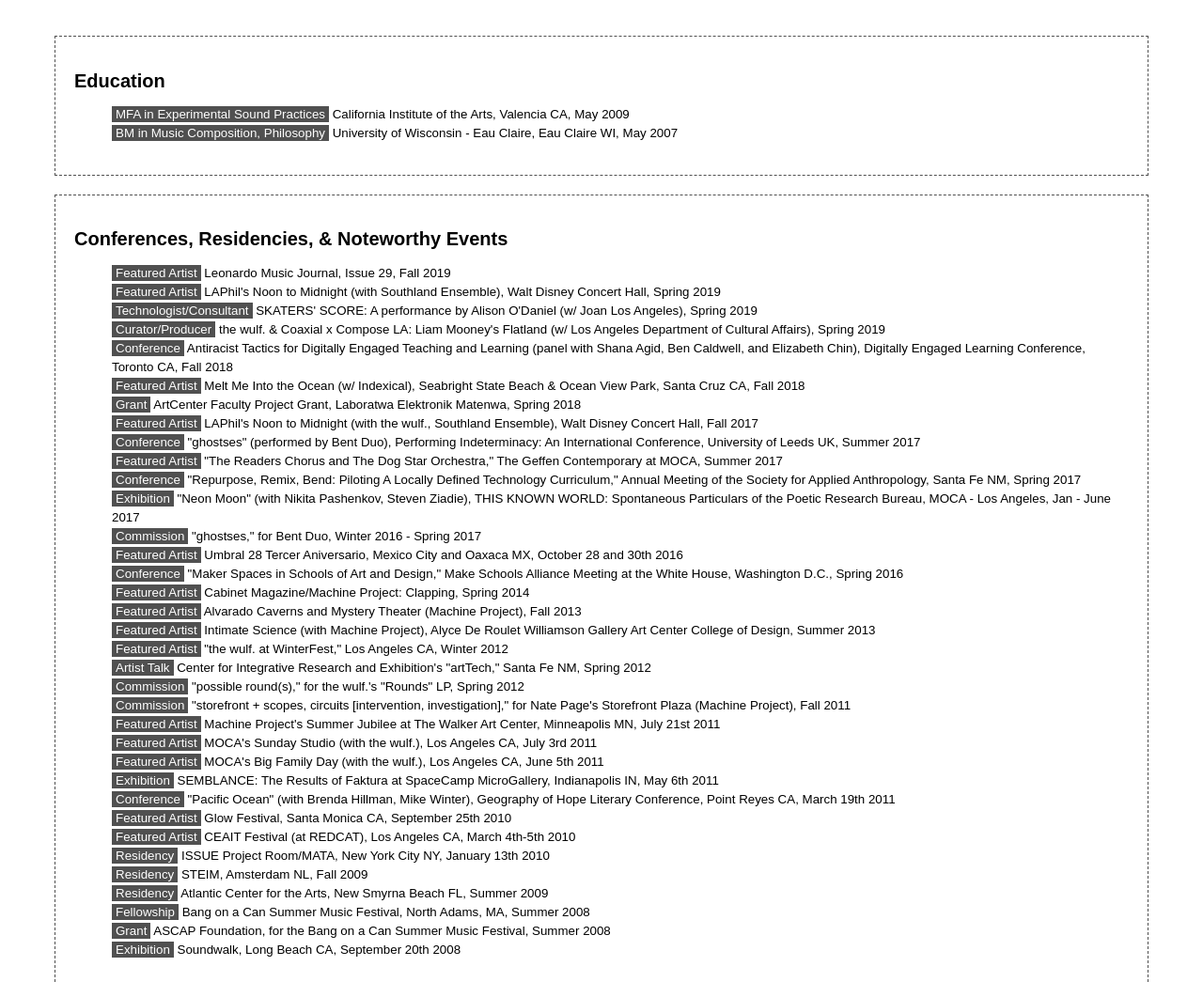
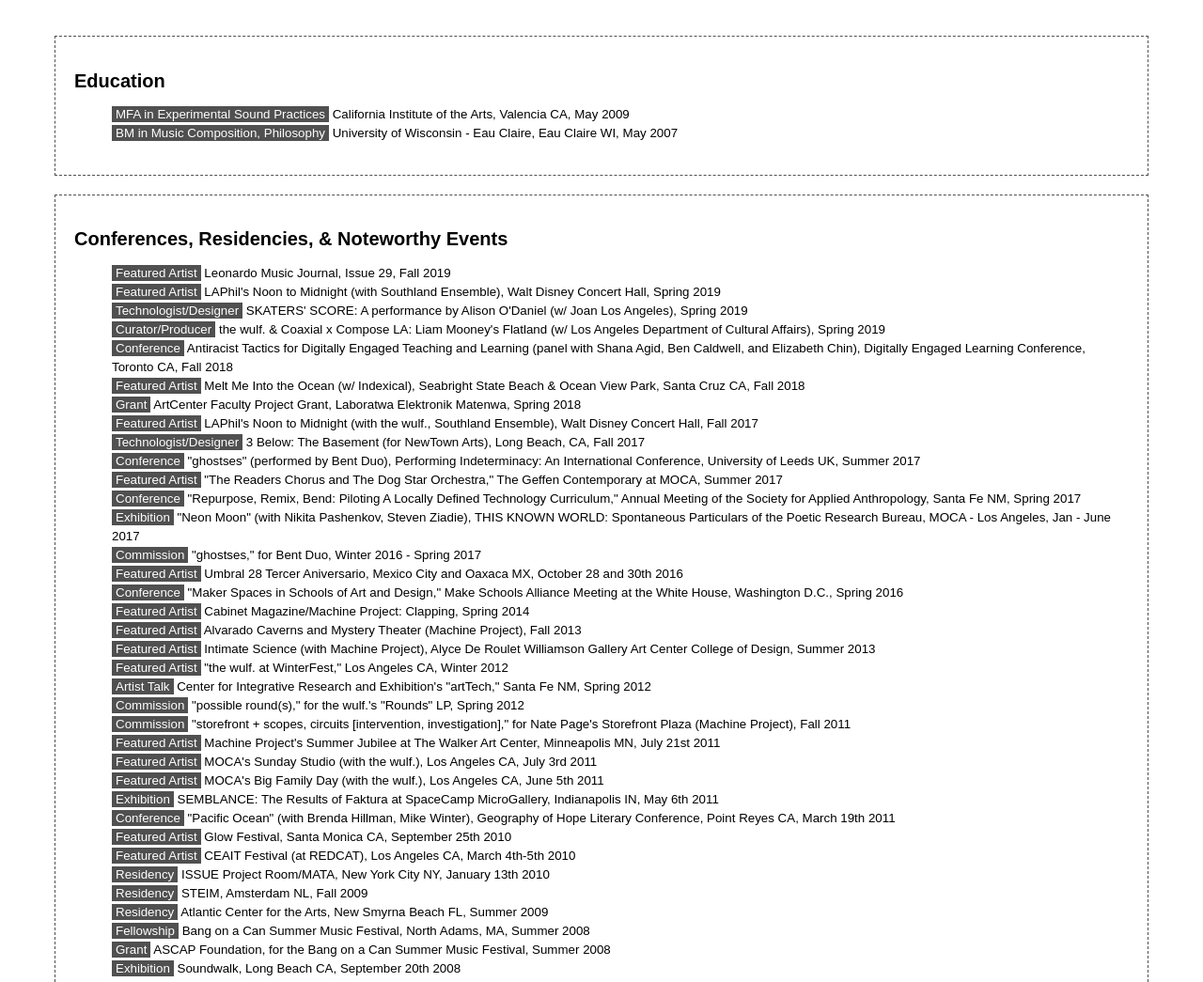
Before and after one commit to caseyanderson/cv_caseyanderson, a website: page html/index.html in a window 1280 px wide. Shown: the top 1045 px of the page at 94% size. Drawn offline with Linux system fonts and the light colour scheme.

Commit message:
adds newtown event, updates technologist tag

```diff
--- a/html/index.html
+++ b/html/index.html
@@ -17,12 +17,13 @@
       <ul class="nobullets">
         <li><span class="boxed">Featured Artist</span> Leonardo Music Journal, Issue 29, Fall 2019</li>
         <li><span class="boxed">Featured Artist</span> LAPhil's Noon to Midnight (with Southland Ensemble), Walt Disney Concert Hall, Spring 2019</li>
-        <li><span class="boxed">Technologist/Consultant</span> SKATERS' SCORE: A performance by Alison O'Daniel (w/ Joan Los Angeles), Spring 2019</li>
+        <li><span class="boxed">Technologist/Designer</span> SKATERS' SCORE: A performance by Alison O'Daniel (w/ Joan Los Angeles), Spring 2019</li>
         <li><span class="boxed">Curator/Producer</span> the wulf. & Coaxial x Compose LA: Liam Mooney's Flatland (w/ Los Angeles Department of Cultural Affairs), Spring 2019</li>
         <li><span class="boxed">Conference</span> Antiracist Tactics for Digitally Engaged Teaching and Learning (panel with Shana Agid, Ben Caldwell, and Elizabeth Chin), Digitally Engaged Learning Conference, Toronto CA, Fall 2018</li>
         <li><span class="boxed">Featured Artist</span> Melt Me Into the Ocean (w/ Indexical), Seabright State Beach & Ocean View Park, Santa Cruz CA, Fall 2018</li>
         <li><span class="boxed">Grant</span> ArtCenter Faculty Project Grant, Laboratwa Elektronik Matenwa, Spring 2018</li>
         <li><span class="boxed">Featured Artist</span> LAPhil's Noon to Midnight (with the wulf., Southland Ensemble), Walt Disney Concert Hall, Fall 2017</li>
+        <li><span class="boxed">Technologist/Designer</span> 3 Below: The Basement (for NewTown Arts), Long Beach, CA, Fall 2017</li>
         <li><span class="boxed">Conference</span> "ghostses" (performed by Bent Duo), Performing Indeterminacy: An International Conference, University of Leeds UK, Summer 2017</li>
         <li><span class="boxed">Featured Artist</span> "The Readers Chorus and The Dog Star Orchestra," The Geffen Contemporary at MOCA, Summer 2017</li>
         <li><span class="boxed">Conference</span> "Repurpose, Remix, Bend: Piloting A Locally Defined Technology Curriculum," Annual Meeting of the Society for Applied Anthropology, Santa Fe NM, Spring 2017</li>
```
